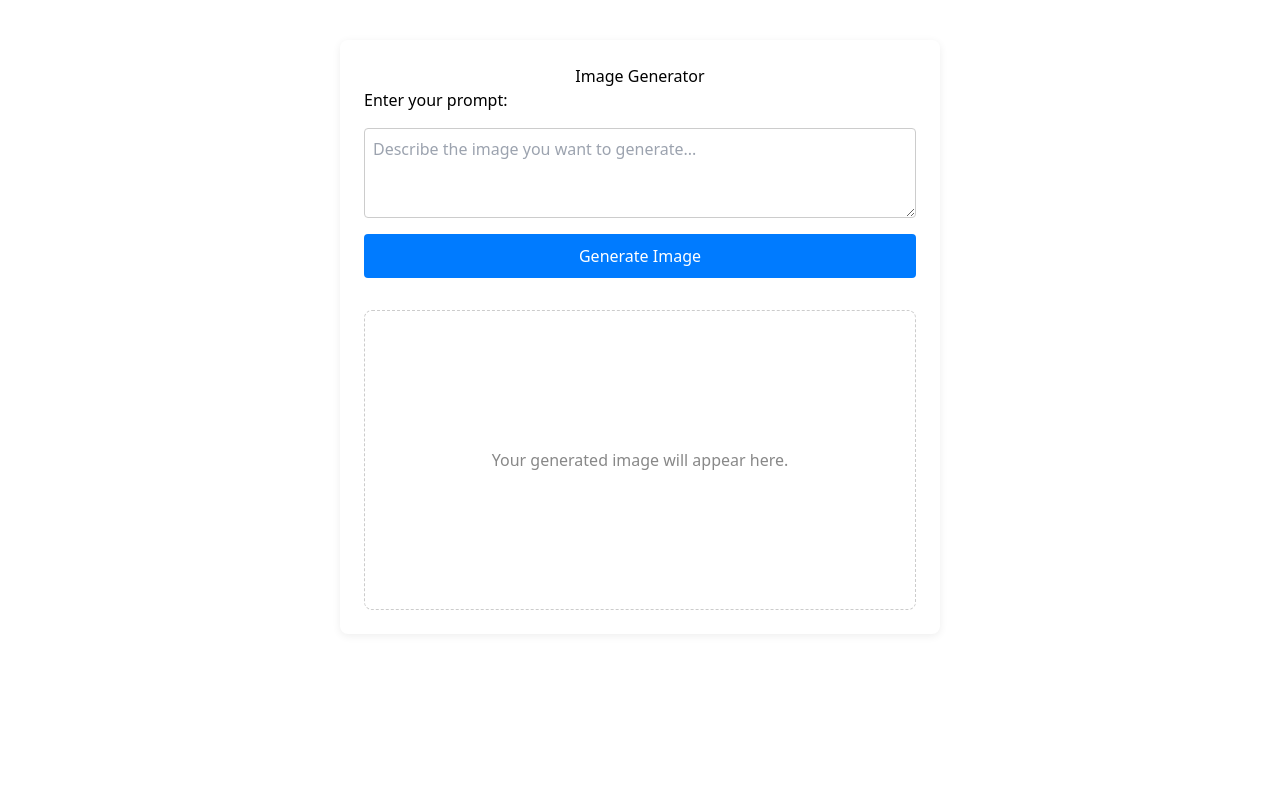
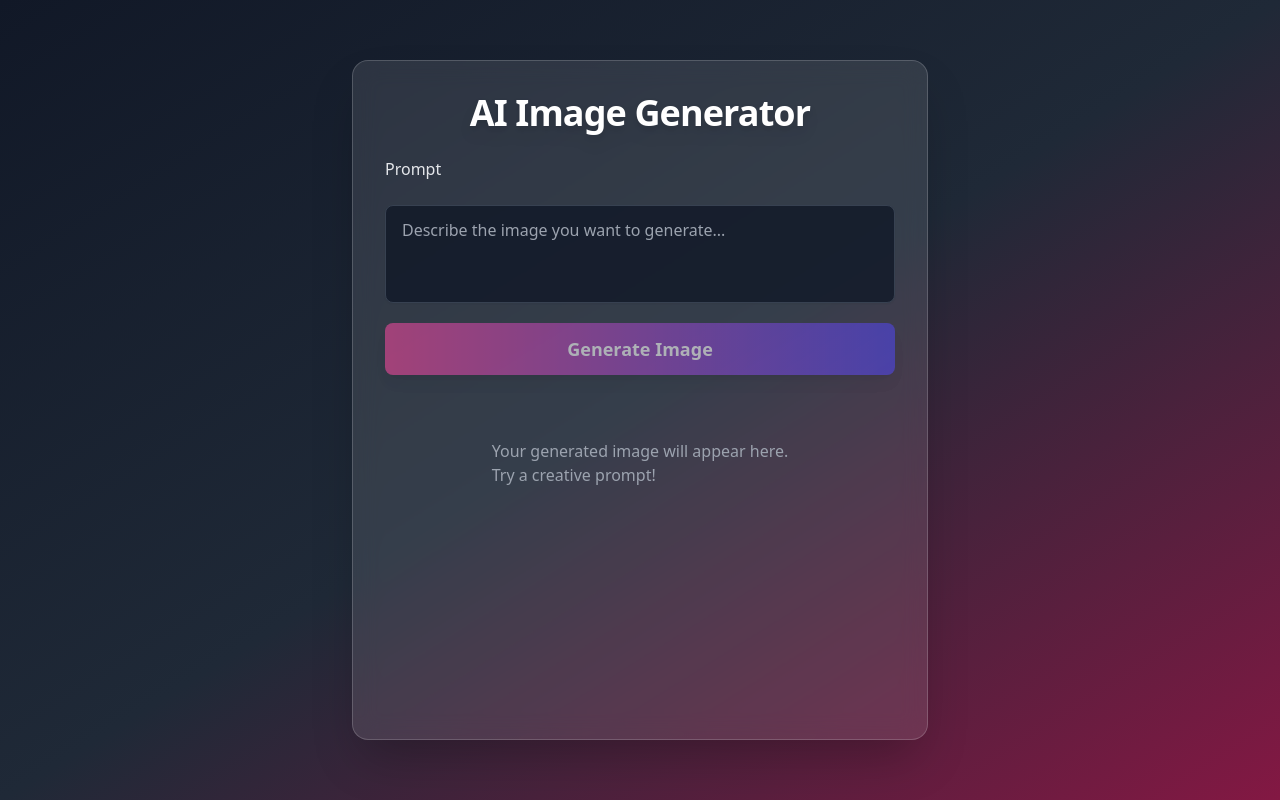
Before and after one commit to Ashwani-18/imageFrontend, a React (Create React App) app: page /result in a window 1280 px wide. Built offline with nearby package versions, Linux system fonts and the light colour scheme; the HTML template or start-up script is replaced by a standard one.

Commit message:
Initial commit

```diff
--- a/src/Pages/ResultPage.jsx
+++ b/src/Pages/ResultPage.jsx
@@ -5,26 +5,23 @@ function ResultPage() {
   const [image, setImage] = useState(null);
   const [loading, setLoading] = useState(false);
   const [error, setError] = useState('');
-  const BASE_URL = process.env.REACT_APP_API; // Make sure this is set in your .env
+  const BASE_URL = process.env.REACT_APP_API;
 
   const handleGenerate = async (e) => {
     e.preventDefault();
     setLoading(true);
     setError('');
     setImage(null);
-
     try {
-      const token = localStorage.getItem('token'); // JWT auth
-
+      const token = localStorage.getItem('token');
       const response = await fetch(`${BASE_URL}/api/v1/image/generate-image`, {
         method: 'POST',
         headers: {
           'Content-Type': 'application/json',
           ...(token ? { 'Authorization': `Bearer ${token}` } : {})
         },
-        body: JSON.stringify({ prompt }), // Only send prompt
+        body: JSON.stringify({ prompt }),
       });
-
       const data = await response.json();
       if (data.success && data.image) {
         setImage(data.image);
@@ -39,50 +36,62 @@ function ResultPage() {
   };
 
   return (
-    <div style={{ maxWidth: 600, margin: '40px auto', padding: 24, background: '#fff', borderRadius: 8, boxShadow: '0 2px 8px #eee' }}>
-      <h2 style={{ textAlign: 'center' }}>Image Generator</h2>
-      <form onSubmit={handleGenerate} style={{ display: 'flex', flexDirection: 'column', gap: 16 }}>
-        <label htmlFor="prompt" style={{ fontWeight: 500 }}>Enter your prompt:</label>
+    <div className="min-h-screen flex items-center justify-center bg-gradient-to-br from-gray-900 via-gray-800 to-pink-900 py-8 px-4">
+      <div className="w-full max-w-xl bg-white/10 backdrop-blur-md rounded-2xl shadow-2xl p-8 flex flex-col items-center border border-gray-200/20 dark:border-gray-800/60">
+        <h2 className="text-3xl md:text-4xl font-extrabold text-white mb-6 text-center drop-shadow-lg tracking-tight">
+          AI Image Generator
+        </h2>
+        <form onSubmit={handleGenerate} className="w-full flex flex-col gap-5 mb-8">
+          <label htmlFor="prompt" className="text-base text-gray-200 font-medium mb-1">Prompt</label>
           <textarea
             id="prompt"
             value={prompt}
             onChange={e => setPrompt(e.target.value)}
             rows={3}
-          style={{ padding: 8, fontSize: 16, borderRadius: 4, border: '1px solid #ccc' }}
+            className="w-full px-4 py-3 rounded-lg border border-gray-700 bg-gray-900/80 text-gray-100 placeholder-gray-400 focus:outline-none focus:ring-2 focus:ring-pink-400 transition text-base shadow-sm resize-none"
             placeholder="Describe the image you want to generate..."
             required
           />
           <button
             type="submit"
             disabled={loading || !prompt.trim()}
-          style={{
-            padding: '10px 0',
-            background: '#007bff',
-            color: '#fff',
-            border: 'none',
-            borderRadius: 4,
-            fontSize: 16,
-            cursor: loading ? 'not-allowed' : 'pointer'
-          }}
+            className="w-full py-3 bg-gradient-to-r from-pink-500 to-indigo-600 hover:from-pink-600 hover:to-indigo-700 text-white font-bold rounded-lg shadow-lg transition-all text-lg disabled:opacity-60 flex items-center justify-center gap-2"
           >
-          {loading ? 'Generating...' : 'Generate Image'}
+            {loading ? (
+              <>
+                <svg className="animate-spin h-5 w-5 text-white" xmlns="http://www.w3.org/2000/svg" fill="none" viewBox="0 0 24 24">
+                  <circle className="opacity-25" cx="12" cy="12" r="10" stroke="currentColor" strokeWidth="4"></circle>
+                  <path className="opacity-75" fill="currentColor" d="M4 12a8 8 0 018-8v8z"></path>
+                </svg>
+                Generating...
+              </>
+            ) : 'Generate Image'}
           </button>
         </form>
-      <div style={{ marginTop: 32, minHeight: 300, display: 'flex', alignItems: 'center', justifyContent: 'center', border: '1px dashed #ccc', borderRadius: 8 }}>
-        {loading && <span>Generating image, please wait...</span>}
-        {!loading && image && (
+        <div className="w-full flex flex-col items-center min-h-[300px]">
+          {error && <div className="text-red-500 mb-4 text-center font-medium bg-red-100/10 border border-red-400/30 px-4 py-2 rounded-lg shadow-sm animate-pulse">{error}</div>}
+          {image && (
+            <div className="w-full flex flex-col items-center bg-gray-900/80 border border-gray-700 rounded-xl shadow-lg p-6">
               <img
                 src={image}
                 alt="Generated"
-            style={{ maxWidth: '100%', maxHeight: 400, borderRadius: 8 }}
+                className="rounded-xl shadow-md max-w-full max-h-[350px] border border-gray-700 bg-white/10"
               />
+              <a
+                href={image}
+                download="generated-image.png"
+                className="mt-6 inline-block px-8 py-3 bg-gradient-to-r from-blue-600 to-pink-500 hover:from-blue-700 hover:to-pink-600 text-white font-bold rounded-full shadow transition-all duration-200"
+              >
+                Download Image
+              </a>
+            </div>
           )}
-        {!loading && !image && !error && (
-          <span style={{ color: '#888' }}>Your generated image will appear here.</span>
+          {!image && !error && !loading && (
+            <div className="flex flex-col items-center mt-8">
+              <span className="text-gray-400 text-base">Your generated image will appear here.<br/>Try a creative prompt!</span>
+            </div>
           )}
-        {!loading && error && (
-          <span style={{ color: 'red' }}>{error}</span>
-        )}
+        </div>
       </div>
     </div>
   );
```
Lines whose indentation alone changed are shown as unchanged.
